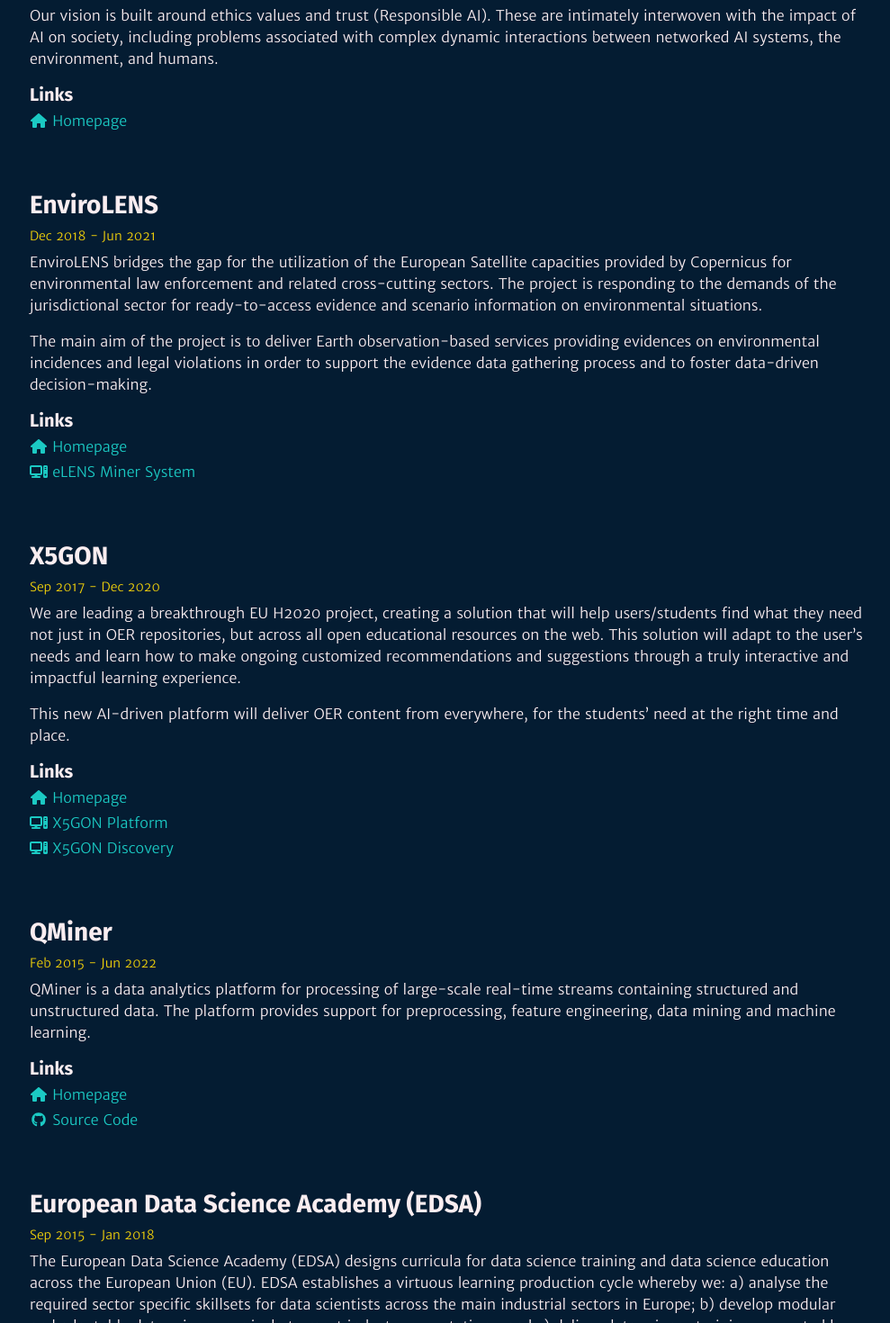
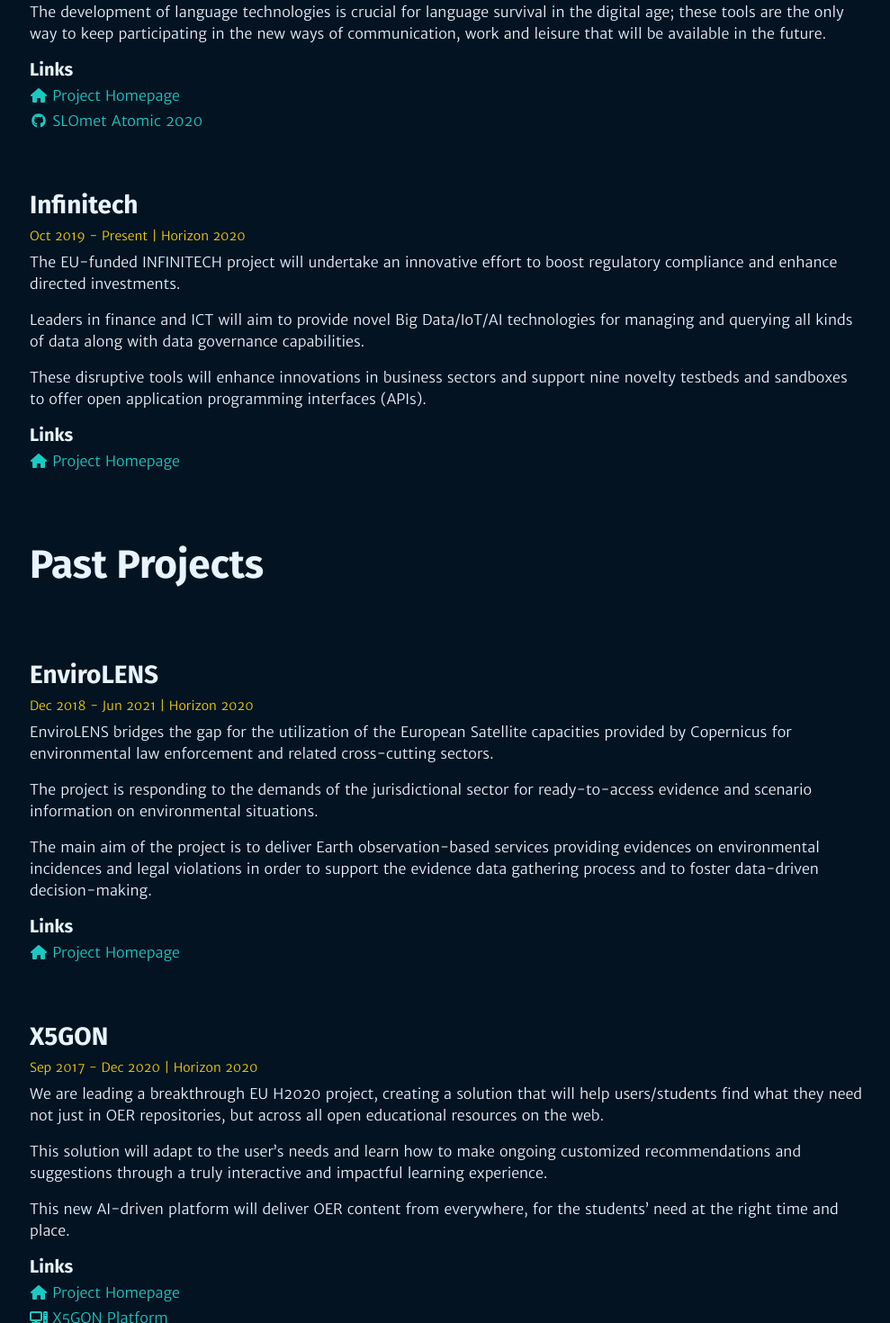
Before and after one commit to eriknovak/eriknovak.github.io, a Next.js app: page /projects in a window 1280 px wide. Shown: the part 960-2430 px from the top of the page at 90% size, without its empty margins (143-1132 px from the left). Built offline with nearby package versions, Linux system fonts and the light colour scheme.

Commit message:
:rocket: Update the dependencies, text, and structure

```diff
--- a/Interfaces.ts
+++ b/Interfaces.ts
@@ -10,6 +10,7 @@ export interface PublicationProps {
 
 export interface ProjectProps {
   title: string;
+  type: string;
   startDate: string;
   endDate: string;
   description?: string[];
--- a/assets/projects/research_projects.ts
+++ b/assets/projects/research_projects.ts
@@ -1,6 +1,39 @@
 const RESEARCH_PROJECTS = [
   {
+    title: "Humane AI Network",
+    type: "Horizon 2020",
+    startDate: "Sept 2020",
+    endDate: "Present",
+    description: [
+      "Our vision is built around ethics values and trust (Responsible AI). These are intimately interwoven with the impact of AI on society, including problems associated with complex dynamic interactions between networked AI systems, the environment, and humans.",
+    ],
+    links: [
+      {
+        type: "homepage",
+        label: "Project Homepage",
+        url: "https://www.humane-ai.eu/",
+      },
+    ],
+  },
+  {
+    title: "CURLICAT",
+    type: "CEF Telecomm Programme",
+    startDate: "Jun 2020",
+    endDate: "Present",
+    description: [
+      "The overall objective of the Curated Multilingual Language Resources for CEF AT Action is to compile curated datasets in seven languages targeted by the consortium (Bulgarian, Croatian, Hungarian, Polish, Romanian, Slovak and Slovenian) in domains of relevance to the European Digital Service Infrastructures (DSIs) with a view to enhance the Automated Translation.",
+    ],
+    links: [
+      {
+        type: "homepage",
+        label: "Project Homepage",
+        url: "https://curlicat.eu/",
+      },
+    ],
+  },
+  {
     title: "RSDO | Development of Slovene in a Digital Environment",
+    type: "Development of Slovene in a Digital Environment",
     startDate: "May 2020",
     endDate: "Present",
     description: [
@@ -10,7 +43,7 @@ const RESEARCH_PROJECTS = [
     links: [
       {
         type: "homepage",
-        label: "Homepage",
+        label: "Project Homepage",
         url: "https://www.cjvt.si/rsdo/en/project/",
       },
       {
@@ -21,68 +54,55 @@ const RESEARCH_PROJECTS = [
     ],
   },
   {
-    title: "CURLICAT",
-    startDate: "Jun 2020",
+    title: "Infinitech",
+    type: "Horizon 2020",
+    startDate: "Oct 2019",
     endDate: "Present",
     description: [
-      "The overall objective of the Curated Multilingual Language Resources for CEF AT Action is to compile curated datasets in seven languages targeted by the consortium (Bulgarian, Croatian, Hungarian, Polish, Romanian, Slovak and Slovenian) in domains of relevance to the European Digital Service Infrastructures (DSIs) with a view to enhance the Automated Translation.",
+      "The EU-funded INFINITECH project will undertake an innovative effort to boost regulatory compliance and enhance directed investments.",
+      "Leaders in finance and ICT will aim to provide novel Big Data/IoT/AI technologies for managing and querying all kinds of data along with data governance capabilities.",
+      "These disruptive tools will enhance innovations in business sectors and support nine novelty testbeds and sandboxes to offer open application programming interfaces (APIs).",
     ],
     links: [
       {
         type: "homepage",
-        label: "Homepage",
-        url: "https://curlicat.eu/",
-      },
-    ],
-  },
-  {
-    title: "Humane AI Net",
-    startDate: "Jan 2021",
-    endDate: "Present",
-    description: [
-      "Our vision is built around ethics values and trust (Responsible AI). These are intimately interwoven with the impact of AI on society, including problems associated with complex dynamic interactions between networked AI systems, the environment, and humans.",
-    ],
-    links: [
-      {
-        type: "homepage",
-        label: "Homepage",
-        url: "https://www.humane-ai.eu/",
+        label: "Project Homepage",
+        url: "https://www.infinitech-h2020.eu/",
       },
     ],
   },
   {
     title: "EnviroLENS",
+    type: "Horizon 2020",
     startDate: "Dec 2018",
     endDate: "Jun 2021",
     description: [
-      "EnviroLENS bridges the gap for the utilization of the European Satellite capacities provided by Copernicus for environmental law enforcement and related cross-cutting sectors. The project is responding to the demands of the jurisdictional sector for ready-to-access evidence and scenario information on environmental situations.",
+      "EnviroLENS bridges the gap for the utilization of the European Satellite capacities provided by Copernicus for environmental law enforcement and related cross-cutting sectors.",
+      " The project is responding to the demands of the jurisdictional sector for ready-to-access evidence and scenario information on environmental situations.",
       "The main aim of the project is to deliver Earth observation-based services providing evidences on environmental incidences and legal violations in order to support the evidence data gathering process and to foster data-driven decision-making.",
     ],
     links: [
       {
         type: "homepage",
-        label: "Homepage",
+        label: "Project Homepage",
         url: "https://envirolens.eu/",
-      },
-      {
-        type: "service",
-        label: "eLENS Miner System",
-        url: "https://envirolens.ijs.si/",
       },
     ],
   },
   {
     title: "X5GON",
+    type: "Horizon 2020",
     startDate: "Sep 2017",
     endDate: "Dec 2020",
     description: [
-      "We are leading a breakthrough EU H2020 project, creating a solution that will help users/students find what they need not just in OER repositories, but across all open educational resources on the web. This solution will adapt to the user’s needs and learn how to make ongoing customized recommendations and suggestions through a truly interactive and impactful learning experience.",
+      "We are leading a breakthrough EU H2020 project, creating a solution that will help users/students find what they need not just in OER repositories, but across all open educational resources on the web.",
+      "This solution will adapt to the user’s needs and learn how to make ongoing customized recommendations and suggestions through a truly interactive and impactful learning experience.",
       "This new AI-driven platform will deliver OER content from everywhere, for the students’ need at the right time and place.",
     ],
     links: [
       {
         type: "homepage",
-        label: "Homepage",
+        label: "Project Homepage",
         url: "https://x5gon.org/",
       },
       {
@@ -98,16 +118,39 @@ const RESEARCH_PROJECTS = [
     ],
   },
   {
-    title: "QMiner",
-    startDate: "Feb 2015",
-    endDate: "Jun 2022",
+    title: "European Data Science Academy",
+    type: "Horizon 2020",
+    startDate: "Sep 2015",
+    endDate: "Jan 2018",
     description: [
-      "QMiner is a data analytics platform for processing of large-scale real-time streams containing structured and unstructured data. The platform provides support for preprocessing, feature engineering, data mining and machine learning.",
+      "The European Data Science Academy (EDSA) designs curricula for data science training and data science education across the European Union (EU).",
+      "EDSA establishes a virtuous learning production cycle whereby we:",
+      "a) analyse the required sector specific skillsets for data scientists across the main industrial sectors in Europe;",
+      "b) develop modular and adaptable data science curricula to meet industry expectations; and",
+      "c) deliver data science training supported by multi-platform and multilingual learning resources.",
+      "The curricula and learning resources are continuously evaluated by pedagogical and data science experts during both development and deployment.",
     ],
     links: [
       {
         type: "homepage",
-        label: "Homepage",
+        label: "Project Homepage",
+        url: "https://edsa-project.eu/",
+      },
+    ],
+  },
+  {
+    title: "QMiner",
+    type: "Open Source Project",
+    startDate: "Feb 2015",
+    endDate: "Jun 2022",
+    description: [
+      "QMiner is a data analytics platform for processing of large-scale real-time streams containing structured and unstructured data.",
+      "The platform provides support for preprocessing, feature engineering, data mining and machine learning.",
+    ],
+    links: [
+      {
+        type: "homepage",
+        label: "Project Homepage",
         url: "https://qminer.github.io/",
       },
       {
@@ -117,21 +160,6 @@ const RESEARCH_PROJECTS = [
       },
     ],
   },
-  {
-    title: "European Data Science Academy (EDSA)",
-    startDate: "Sep 2015",
-    endDate: "Jan 2018",
-    description: [
-      "The European Data Science Academy (EDSA) designs curricula for data science training and data science education across the European Union (EU). EDSA establishes a virtuous learning production cycle whereby we: a) analyse the required sector specific skillsets for data scientists across the main industrial sectors in Europe; b) develop modular and adaptable data science curricula to meet industry expectations; and c) deliver data science training supported by multi-platform and multilingual learning resources. The curricula and learning resources are continuously evaluated by pedagogical and data science experts during both development and deployment.",
-    ],
-    links: [
-      {
-        type: "homepage",
-        label: "Homepage",
-        url: "https://edsa-project.eu/",
-      },
-    ],
-  },
 ];
 
 export default RESEARCH_PROJECTS;
--- a/components/Project/Project.tsx
+++ b/components/Project/Project.tsx
@@ -14,13 +14,13 @@ const ICON_TYPE_MAP = {
 
 export default function Project(props: ProjectProps) {
   // get properties
-  const { title, startDate, endDate, description, links } = props;
+  const { title, startDate, endDate, description, links, type } = props;
 
   return (
     <div className={styles.container}>
-      <h2 className="text-2xl font-semibold">{title}</h2>
+      <h2 className="text-2xl font-semibold inline-block">{title}</h2>
       <p className={styles.duration}>
-        {startDate} - {endDate}
+        {startDate} - {endDate} | {type || "Unknown"}
       </p>
 
       <div className={styles.description}>
--- a/next.config.js
+++ b/next.config.js
@@ -1,15 +1,12 @@
 const path = require("path");
 
 module.exports = {
-  future: {
-    webpack5: true,
-  },
   sassOptions: {
     includePaths: [path.join(__dirname, "styles")],
   },
-  assetPrefix: process.env.BASE_PATH || "",
+  assetPrefix: process.env.BASE_PATH || undefined,
   publicRuntimeConfig: {
-    basePath: process.env.BASE_PATH || "",
+    basePath: process.env.BASE_PATH || undefined,
   },
   trailingSlash: true,
 };
--- a/pages/index.tsx
+++ b/pages/index.tsx
@@ -22,6 +22,12 @@ import {
   faGithub,
 } from "@fortawesome/free-brands-svg-icons";
 
+import { sortByDate } from "../utils/sort";
+
+//===============================================
+// Variable Definitions
+//===============================================
+
 const logos = {
   faResearchgate: faResearchgate,
   faGraduationCap: faGraduationCap,
@@ -33,11 +39,11 @@ const logos = {
 // get the list of current projects
 const CURRENT_PROJECTS = RESEARCH_PROJECTS.filter(
   (p) => p.endDate === "Present"
-);
+).sort((a, b) => sortByDate(a, b, "startDate"));
 
 // get the list of latest publications
 const LATEST_PUBLICATIONS = JOURNAL_PAPERS.concat(CONFERENCE_PAPERS)
-  .sort((a, b) => b.year - a.year)
+  .sort((a, b) => sortByDate(a, b, "year"))
   .slice(0, 3);
 
 export default function Home() {
@@ -97,16 +103,17 @@ export default function Home() {
         </h2>
         <div className="grid grid-flow-row grid-cols-12 gap-4">
           {CURRENT_PROJECTS.map(
-            ({ title, startDate, endDate, description, links }, i) => (
+            ({ title, startDate, endDate, description, links, type }, i) => (
               <a
                 key={i}
                 className="bg-base-highlight p-4 col-span-12 md:col-span-6 xl:col-span-4 rounded transition hover:shadow-lg cursor-pointer flex flex-col gap-2"
                 href={links[0]?.url}
                 target="_blank"
+                rel="noopener"
               >
                 <h4 className="text-lg font-semibold">{title}</h4>
                 <p className="text-sm text-highlight">
-                  {startDate} - {endDate}
+                  {startDate} - {endDate} | {type}
                 </p>
                 <p>{description[0]}</p>
               </a>
@@ -126,6 +133,7 @@ export default function Home() {
                 className="transition block text-link hover:text-link-hover"
                 href={link.url}
                 target="_blank"
+                rel="noopener"
               >
                 <FontAwesomeIcon
                   icon={logos[link.logo]}
@@ -144,9 +152,10 @@ export default function Home() {
             {PROGRAMMING_SKILLS.map((link, id) => (
               <img
                 key={id}
-                className="h-10 my-1 mx-2"
+                className="h-10 w-10 my-2 mx-2"
                 src={link.image}
                 alt={link.label}
+                title={link.label}
               ></img>
             ))}
           </div>
--- a/pages/projects.tsx
+++ b/pages/projects.tsx
@@ -5,16 +5,42 @@ import Project from "../components/Project";
 import RESEARCH_PROJECTS from "../assets/projects/research_projects";
 import { ProjectProps } from "../Interfaces";
 
+import { sortByDate } from "../utils/sort";
+
+//===============================================
+// Variable Definitions
+//===============================================
+
+const ACTIVE_PROJECTS = RESEARCH_PROJECTS.filter(
+  (p) => p.endDate === "Present"
+).sort((a, b) => sortByDate(a, b, "startDate"));
+
+const PAST_PROJECTS = RESEARCH_PROJECTS.filter(
+  (p) => p.endDate !== "Present"
+).sort((a, b) => sortByDate(a, b, "startDate"));
+
+//===============================================
+// Page Definition
+//===============================================
+
 export default function Projects() {
   return (
     <div className="grid gap-20">
       <Head>
         <title>Projects | Erik Novak</title>
       </Head>
-      <h1 className="text-4xl font-semibold">Projects</h1>
+      <h1 className="text-4xl font-semibold">Active Projects</h1>
 
       <div className="grid grid-flow-row gap-16">
-        {RESEARCH_PROJECTS.map((item: ProjectProps, id: number) => (
+        {ACTIVE_PROJECTS.map((item: ProjectProps, id: number) => (
+          <Project key={id} {...item} />
+        ))}
+      </div>
+
+      <h1 className="text-4xl font-semibold">Past Projects</h1>
+
+      <div className="grid grid-flow-row gap-16">
+        {PAST_PROJECTS.map((item: ProjectProps, id: number) => (
           <Project key={id} {...item} />
         ))}
       </div>
--- a/pages/publications.tsx
+++ b/pages/publications.tsx
@@ -5,6 +5,24 @@ import Publication from "../components/Publication";
 import CONFERENCE_PAPERS from "../assets/publications/conference_papers";
 import JOURNAL_PAPERS from "../assets/publications/journal_papers";
 import { PublicationProps } from "../Interfaces";
+
+import { sortByDate } from "../utils/sort";
+
+//===============================================
+// Variable Definitions
+//===============================================
+
+const SORTED_JOURNAL_PAPERS = JOURNAL_PAPERS.sort((a, b) =>
+  sortByDate(a, b, "year")
+);
+
+const SORTED_CONFERENCE_PAPERS = CONFERENCE_PAPERS.sort((a, b) =>
+  sortByDate(a, b, "year")
+);
+
+//===============================================
+// Page Definition
+//===============================================
 
 export default function Publications() {
   return (
@@ -18,7 +36,7 @@ export default function Publications() {
       <div className="grid grid-flow-row gap-4">
         <h2 className="text-2xl font-semibold">Journal Papers</h2>
         <div className="grid grid-flow-row gap-6">
-          {JOURNAL_PAPERS.map((item: PublicationProps, id: number) => (
+          {SORTED_JOURNAL_PAPERS.map((item: PublicationProps, id: number) => (
             <Publication key={id} {...item} />
           ))}
         </div>
@@ -27,9 +45,11 @@ export default function Publications() {
       <div className="grid grid-flow-row gap-4">
         <h2 className="text-2xl font-semibold">Conference Papers</h2>
         <div className="grid grid-flow-row gap-6">
-          {CONFERENCE_PAPERS.map((item: PublicationProps, id: number) => (
-            <Publication key={id} {...item} />
-          ))}
+          {SORTED_CONFERENCE_PAPERS.map(
+            (item: PublicationProps, id: number) => (
+              <Publication key={id} {...item} />
+            )
+          )}
         </div>
       </div>
     </div>
--- a/styles/globals.scss
+++ b/styles/globals.scss
@@ -5,16 +5,16 @@
 @layer base {
   :root {
     // define the colors
-    --color-black-dark: 4, 28, 50;
-    --color-black-base: 7, 43, 77;
+    --color-black-dark: 3, 19, 33; // 4, 28, 50;
+    --color-black-base: 7, 37, 62;
     --color-blue-dark: 22, 24, 83;
     --color-blue-base: 41, 44, 109;
     --color-green-dark: 6, 114, 110;
     --color-green-base: 5, 161, 156;
     --color-green-light: 27, 201, 195;
-    --color-yellow-dark: 184, 161, 21;
+    --color-yellow-dark: 191, 169, 36; // 184, 161, 21;
     --color-yellow-base: 241, 208, 10;
-    --color-white-base: 250, 237, 240;
+    --color-white-base: 232, 244, 255; // 250, 237, 240;
 
     // scrollbar
     --width-scrollbar-sm: 6px;
--- /dev/null
+++ b/utils/sort.js
@@ -0,0 +1,6 @@
+exports.sortByDate = (a, b, attr, order = "desc") => {
+  const aDate = new Date(a[attr]);
+  const bDate = new Date(b[attr]);
+  const sortOrder = order === "desc" ? -1 : 1;
+  return aDate > bDate ? sortOrder : aDate < bDate ? -sortOrder : 0;
+};
```
Also changed, not shown: assets/profile/profile.tsx (+7 -3 lines), package.json (+16 -16 lines), public/imgs/skills/pandas.svg, 1 other file (tests, documents, lock files or other folders).
